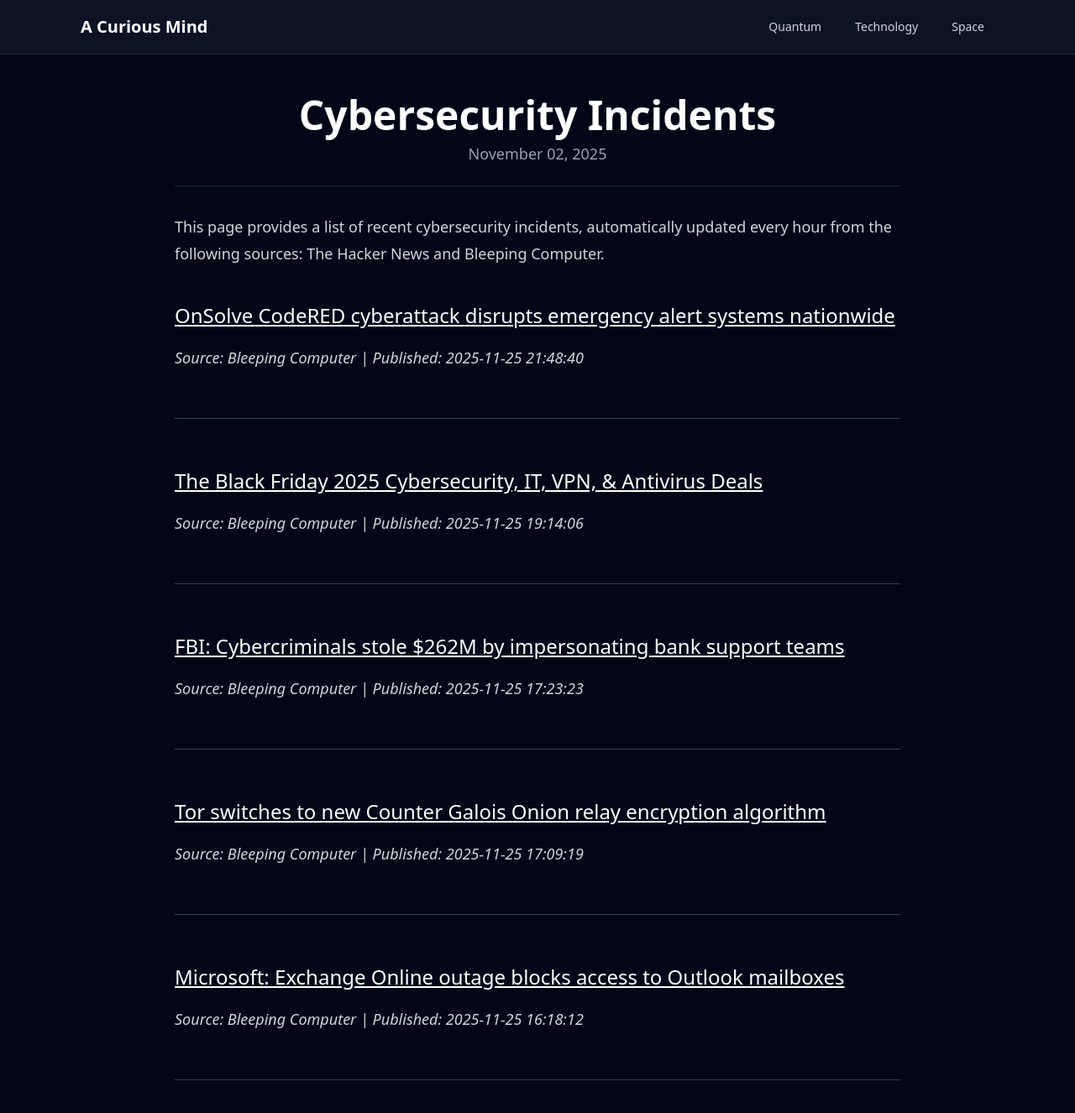
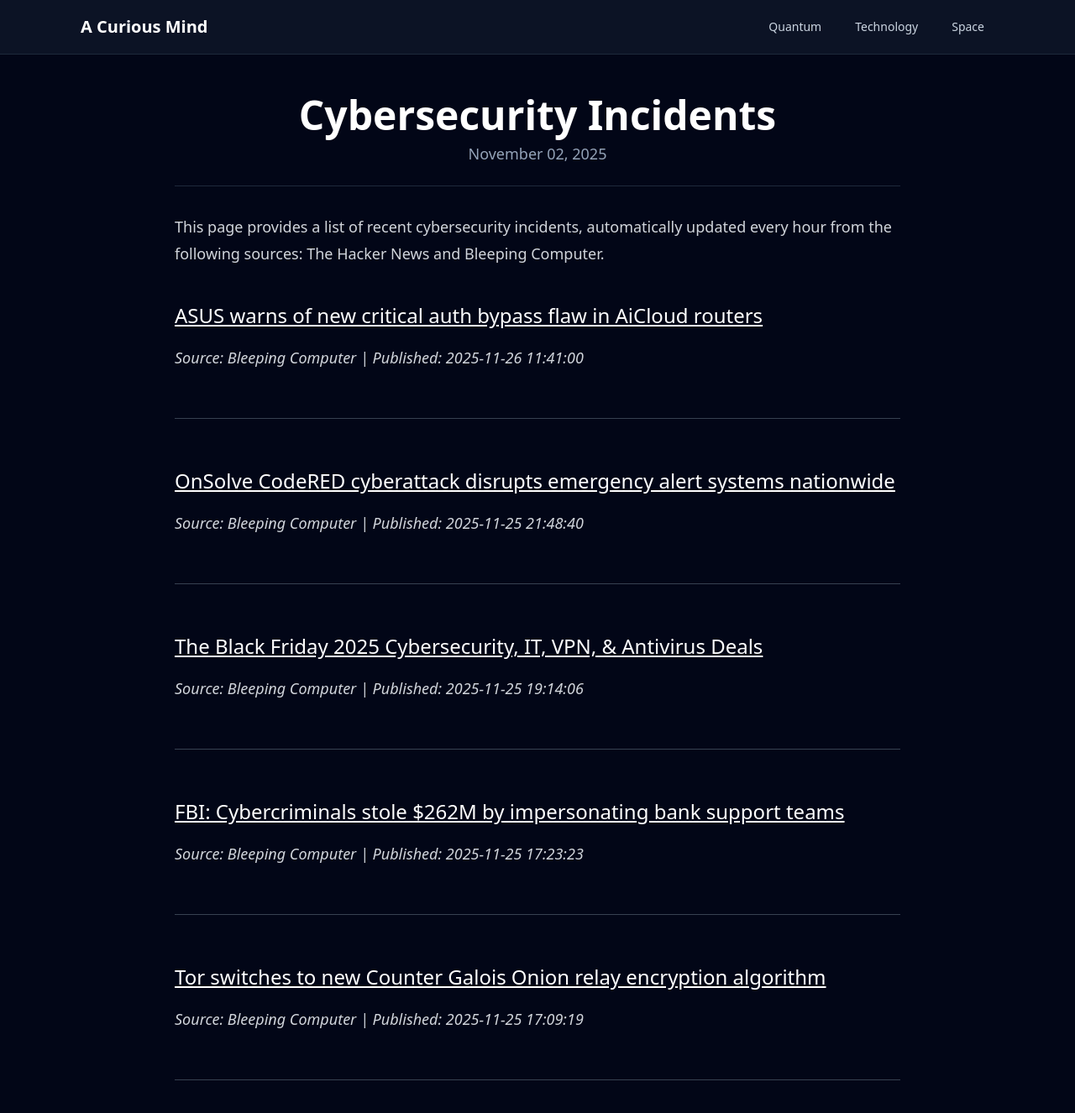
Before and after one commit to onehl7/onehl7.github.io, a Jekyll site: the page built from _posts/2025-11-02-cybersecurity-incidents.md, in a window 1280 px wide and 1400 px high. Shown: the top 1326 px of the window at 84% size. Built offline with Jekyll 4.4.1, drawn with Linux system fonts in a browser that asks for light colours; nearby versions of some CDN libraries.

Commit message:
Update news data

```diff
--- a/_data/news.json
+++ b/_data/news.json
@@ -1,4 +1,10 @@
 [
+  {
+    "source": "Bleeping Computer",
+    "title": "ASUS warns of new critical auth bypass flaw in AiCloud routers",
+    "link": "https://www.bleepingcomputer.com/news/security/asus-warns-of-new-critical-auth-bypass-flaw-in-aicloud-routers/",
+    "published": "2025-11-26 11:41:00"
+  },
   {
     "source": "Bleeping Computer",
     "title": "OnSolve CodeRED cyberattack disrupts emergency alert systems nationwide",
@@ -22,11 +28,5 @@
     "title": "Tor switches to new Counter Galois Onion relay encryption algorithm",
     "link": "https://www.bleepingcomputer.com/news/security/tor-switches-to-new-counter-galois-onion-relay-encryption-algorithm/",
     "published": "2025-11-25 17:09:19"
-  },
-  {
-    "source": "Bleeping Computer",
-    "title": "Microsoft: Exchange Online outage blocks access to Outlook mailboxes",
-    "link": "https://www.bleepingcomputer.com/news/microsoft/microsoft-exchange-online-outage-blocks-access-to-outlook-mailboxes/",
-    "published": "2025-11-25 16:18:12"
   }
 ]
```
